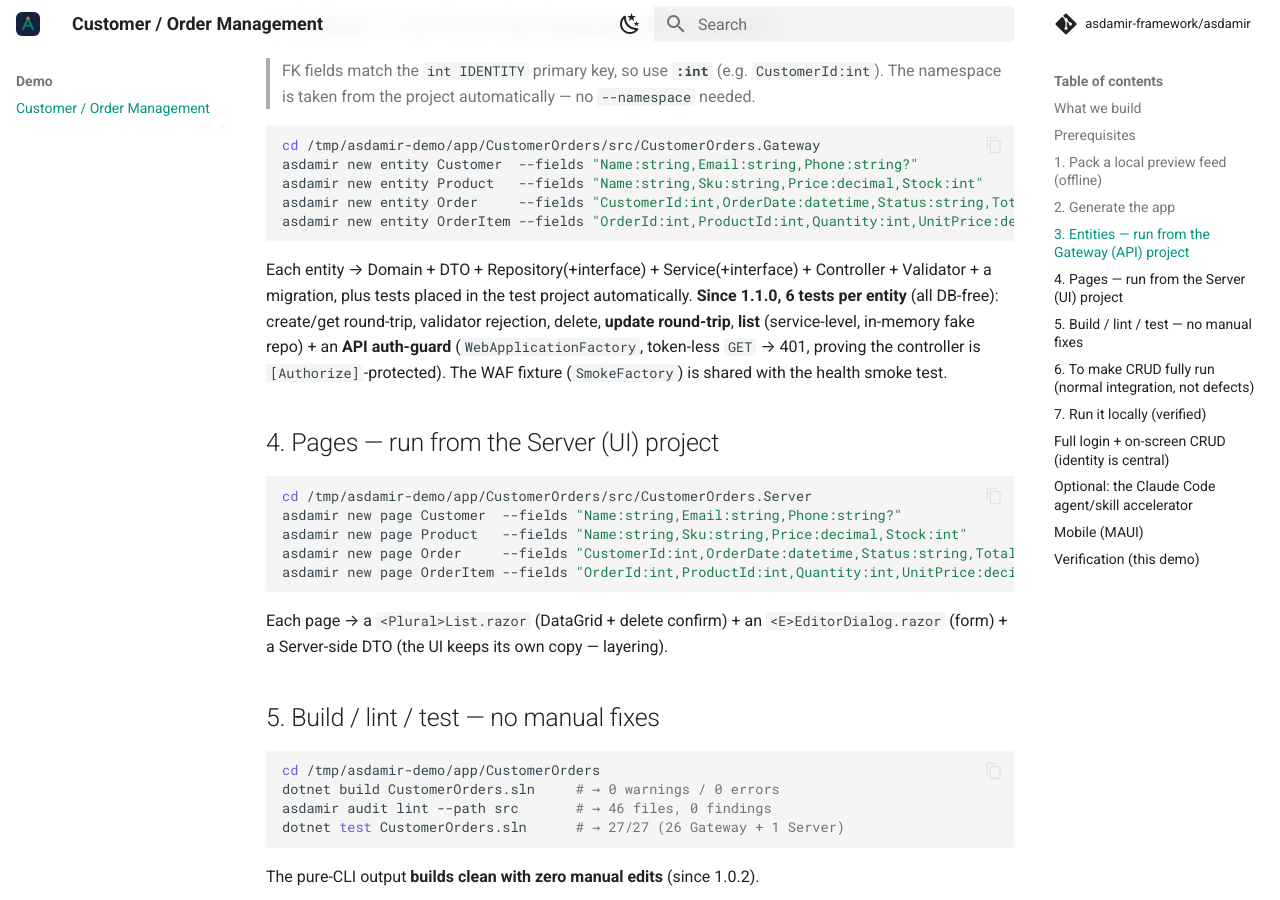
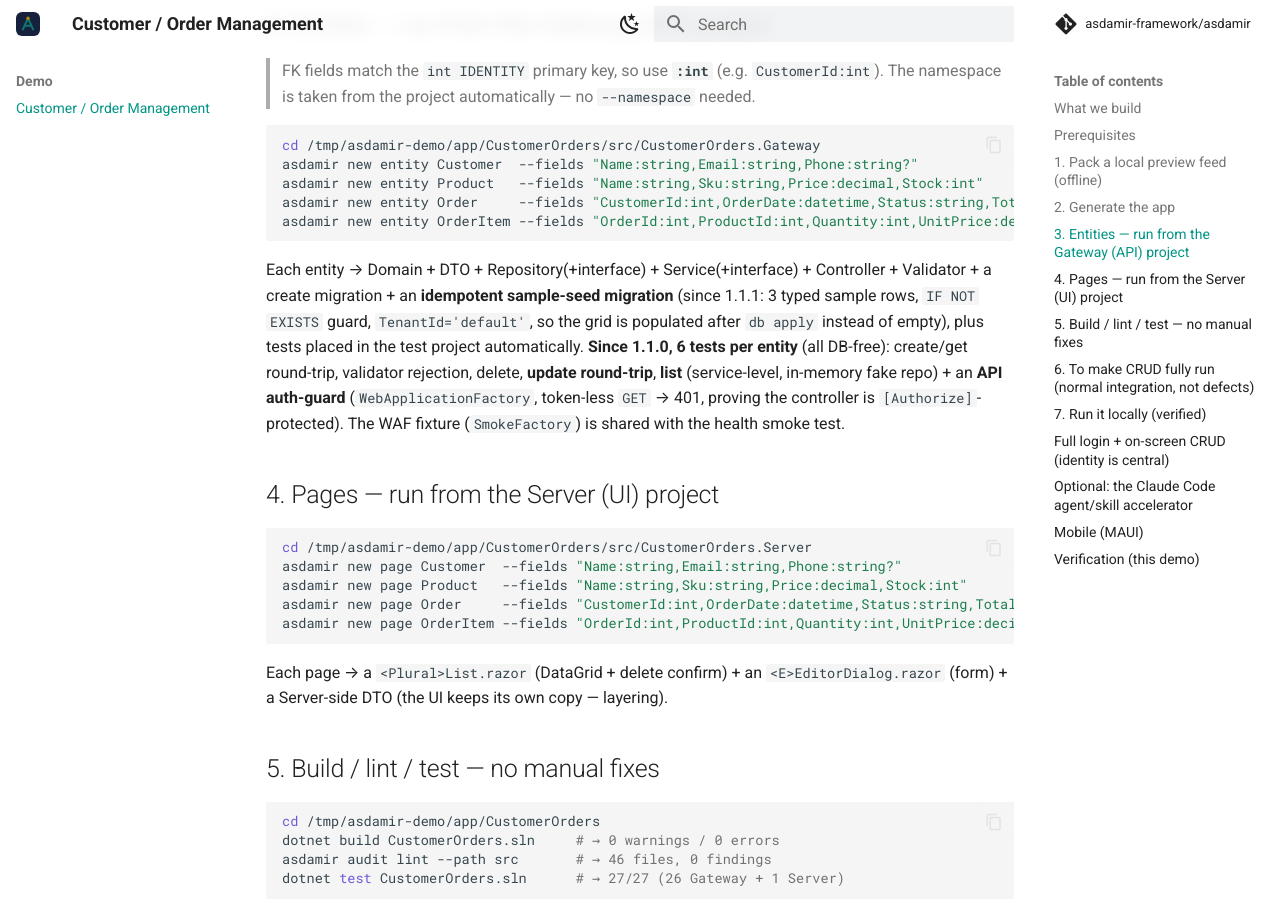
Before and after one commit to asdamir-framework/asdamir, an MkDocs documentation site: the page built from docs/demo/customer-order-management.md, in a window 1280 px wide and 900 px high, scrolled down 1786 px. Built offline with MkDocs 1.6.1 and Material for MkDocs 9.7.7, drawn with Linux system fonts in a browser that asks for light colours; comment, search, counter and statistics services are not loaded.

Commit message:
docs: note the new entity sample-seed migration (cli.md + demo)

````diff
--- a/docs/demo/customer-order-management.md
+++ b/docs/demo/customer-order-management.md
@@ -68,7 +68,9 @@ asdamir new entity Order     --fields "CustomerId:int,OrderDate:datetime,Status:
 asdamir new entity OrderItem --fields "OrderId:int,ProductId:int,Quantity:int,UnitPrice:decimal"
 ```
 Each entity → Domain + DTO + Repository(+interface) + Service(+interface) + Controller + Validator +
-a migration, plus tests placed in the test project automatically. **Since 1.1.0, 6 tests per entity**
+a create migration + an **idempotent sample-seed migration** (since 1.1.1: 3 typed sample rows,
+`IF NOT EXISTS` guard, `TenantId='default'`, so the grid is populated after `db apply` instead of empty),
+plus tests placed in the test project automatically. **Since 1.1.0, 6 tests per entity**
 (all DB-free): create/get round-trip, validator rejection, delete, **update round-trip**, **list**
 (service-level, in-memory fake repo) + an **API auth-guard** (`WebApplicationFactory`, token-less
 `GET` → 401, proving the controller is `[Authorize]`-protected). The WAF fixture (`SmokeFactory`) is
````
Also changed, not shown: docs/cli.md (+1 -1 lines).
